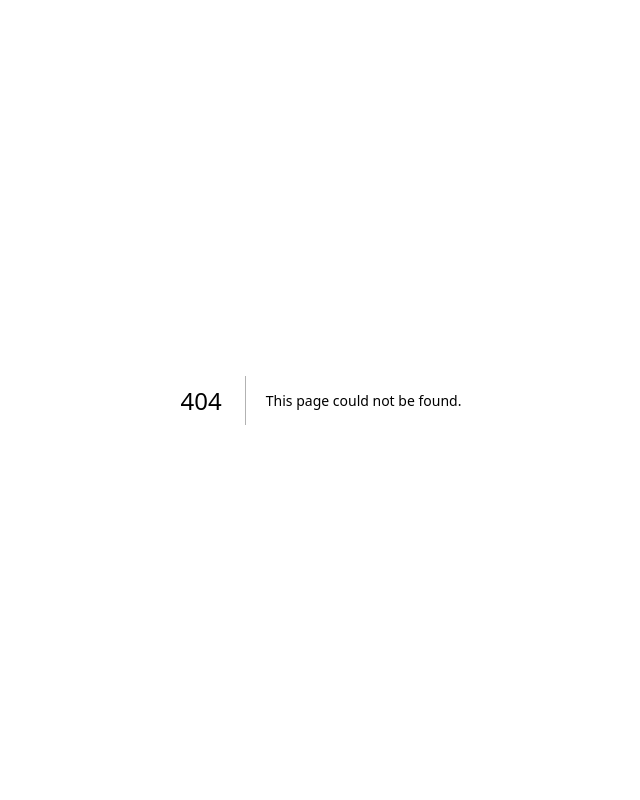
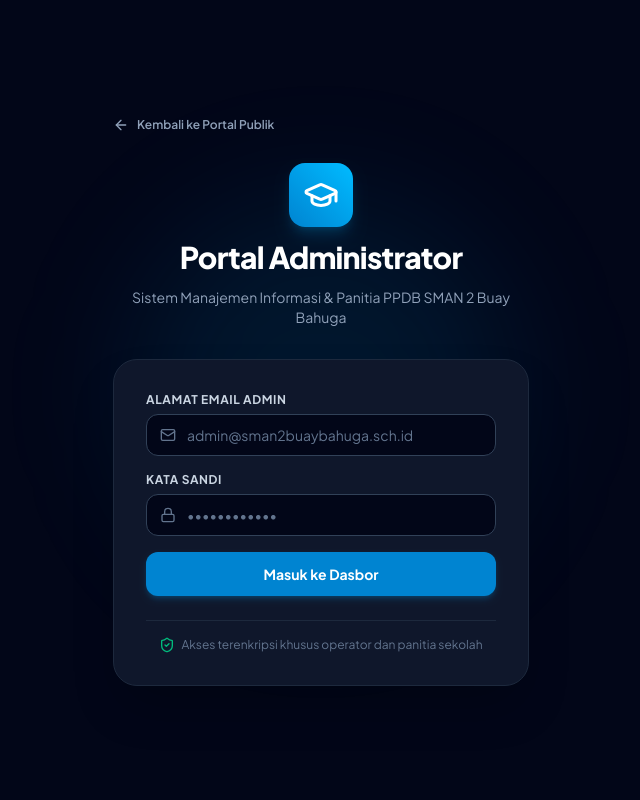
Before and after one commit to dharmamudita/smanegeri2buaybahuga, a Next.js app: page /admin/login in a window 1280 px wide. Before the commit this address had no page. Shown: the top 800 px of the page, without its empty margins (319-959 px from the left). Built offline with nearby package versions, Linux system fonts and the light colour scheme.

Commit message:
feat(admin): implement secure administrator login page

```diff
--- /dev/null
+++ b/src/app/admin/login/page.tsx
@@ -0,0 +1,153 @@
+"use client";
+
+import { useState } from "react";
+import { useRouter } from "next/navigation";
+import Link from "next/link";
+import {
+  GraduationCap,
+  Lock,
+  Mail,
+  ArrowLeft,
+  AlertCircle,
+  Loader2,
+  ShieldCheck
+} from "lucide-react";
+import { loginAdmin } from "@/app/actions/admin";
+
+export default function AdminLoginPage() {
+  const router = useRouter();
+  const [email, setEmail] = useState("");
+  const [password, setPassword] = useState("");
+  const [loading, setLoading] = useState(false);
+  const [errorMessage, setErrorMessage] = useState("");
+
+  const handleSubmit = async (e: React.FormEvent) => {
+    e.preventDefault();
+    setErrorMessage("");
+    setLoading(true);
+
+    try {
+      const formData = new FormData();
+      formData.append("email", email);
+      formData.append("password", password);
+
+      const res = await loginAdmin(formData);
+
+      if (res.success) {
+        router.push("/admin/dashboard");
+      } else {
+        setErrorMessage(res.message || "Gagal masuk. Periksa kembali email dan password.");
+      }
+    } catch (err: any) {
+      setErrorMessage("Terjadi kendala saat autentikasi.");
+    } finally {
+      setLoading(false);
+    }
+  };
+
+  return (
+    <div className="min-h-screen bg-slate-950 flex flex-col justify-center py-12 sm:px-6 lg:px-8 relative overflow-hidden">
+      {/* Background Glowing Rings */}
+      <div className="absolute top-1/4 left-1/2 -translate-x-1/2 w-96 h-96 bg-sky-500/10 rounded-full blur-3xl pointer-events-none" />
+
+      <div className="sm:mx-auto sm:w-full sm:max-w-md relative z-10 px-4">
+        {/* Back Link */}
+        <div className="mb-6">
+          <Link
+            href="/"
+            className="inline-flex items-center gap-2 text-xs font-semibold text-slate-400 hover:text-sky-400 transition"
+          >
+            <ArrowLeft className="w-4 h-4" />
+            <span>Kembali ke Portal Publik</span>
+          </Link>
+        </div>
+
+        {/* Card Header */}
+        <div className="text-center space-y-3">
+          <div className="w-16 h-16 rounded-2xl bg-gradient-to-tr from-sky-600 to-sky-400 flex items-center justify-center text-white mx-auto shadow-lg shadow-sky-500/20">
+            <GraduationCap className="w-9 h-9" />
+          </div>
+          <h1 className="text-2xl sm:text-3xl font-black text-white tracking-tight">
+            Portal Administrator
+          </h1>
+          <p className="text-xs sm:text-sm text-slate-400">
+            Sistem Manajemen Informasi & Panitia PPDB SMAN 2 Buay Bahuga
+          </p>
+        </div>
+
+        {/* Form Container */}
+        <div className="mt-8 rounded-3xl bg-slate-900 border border-slate-800 p-8 shadow-2xl space-y-6">
+
+          {errorMessage && (
+            <div className="p-3.5 rounded-xl bg-rose-950/60 border border-rose-800 text-rose-300 text-xs flex items-start gap-2.5">
+              <AlertCircle className="w-4 h-4 text-rose-400 shrink-0 mt-0.5" />
+              <span>{errorMessage}</span>
+            </div>
+          )}
+
+          <form onSubmit={handleSubmit} className="space-y-4">
+            <div>
+              <label className="block text-xs font-bold text-slate-300 uppercase tracking-wider mb-1.5">
+                Alamat Email Admin
+              </label>
+              <div className="relative">
+                <div className="absolute inset-y-0 left-0 pl-3.5 flex items-center pointer-events-none text-slate-500">
+                  <Mail className="w-4 h-4" />
+                </div>
+                <input
+                  type="email"
+                  required
+                  placeholder="admin@sman2buaybahuga.sch.id"
+                  value={email}
+                  onChange={(e) => setEmail(e.target.value)}
+                  className="w-full pl-10 pr-4 py-2.5 rounded-xl bg-slate-950 border border-slate-700 text-white placeholder-slate-500 text-sm focus:outline-none focus:ring-2 focus:ring-sky-500"
+                />
+              </div>
+            </div>
+
+            <div>
+              <label className="block text-xs font-bold text-slate-300 uppercase tracking-wider mb-1.5">
+                Kata Sandi
+              </label>
+              <div className="relative">
+                <div className="absolute inset-y-0 left-0 pl-3.5 flex items-center pointer-events-none text-slate-500">
+                  <Lock className="w-4 h-4" />
+                </div>
+                <input
+                  type="password"
+                  required
+                  placeholder="••••••••••••"
+                  value={password}
+                  onChange={(e) => setPassword(e.target.value)}
+                  className="w-full pl-10 pr-4 py-2.5 rounded-xl bg-slate-950 border border-slate-700 text-white placeholder-slate-500 text-sm focus:outline-none focus:ring-2 focus:ring-sky-500"
+                />
+              </div>
+            </div>
+
+            <button
+              type="submit"
+              disabled={loading}
+              className="w-full py-3 rounded-xl bg-sky-600 hover:bg-sky-500 text-white font-bold text-sm shadow-md shadow-sky-600/25 disabled:opacity-50 transition flex items-center justify-center gap-2 mt-2"
+            >
+              {loading ? (
+                <>
+                  <Loader2 className="w-4 h-4 animate-spin" />
+                  <span>Memverifikasi Sesi...</span>
+                </>
+              ) : (
+                <span>Masuk ke Dasbor</span>
+              )}
+            </button>
+          </form>
+
+          <div className="pt-4 border-t border-slate-800 text-center text-xs text-slate-500 flex items-center justify-center gap-1.5">
+            <ShieldCheck className="w-4 h-4 text-emerald-500" />
+            <span>Akses terenkripsi khusus operator dan panitia sekolah</span>
+          </div>
+
+        </div>
+
+      </div>
+    </div>
+  );
+}
```
